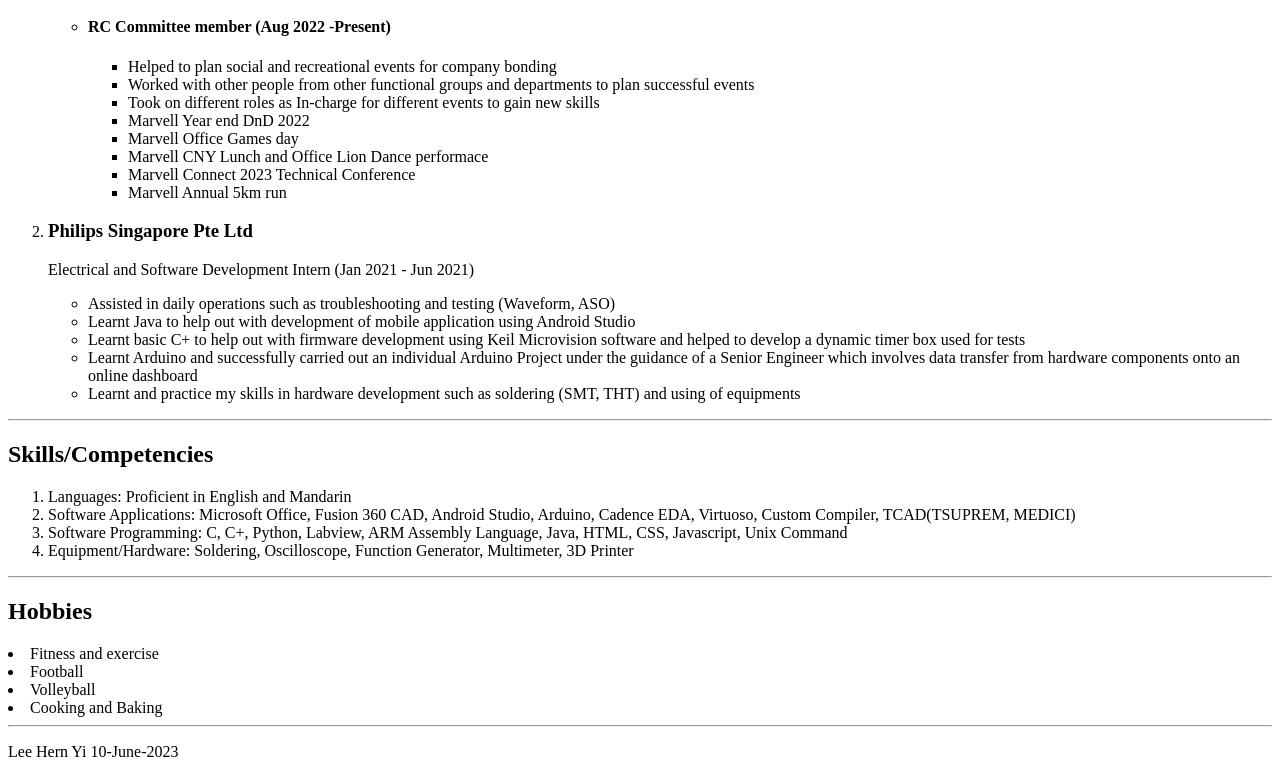
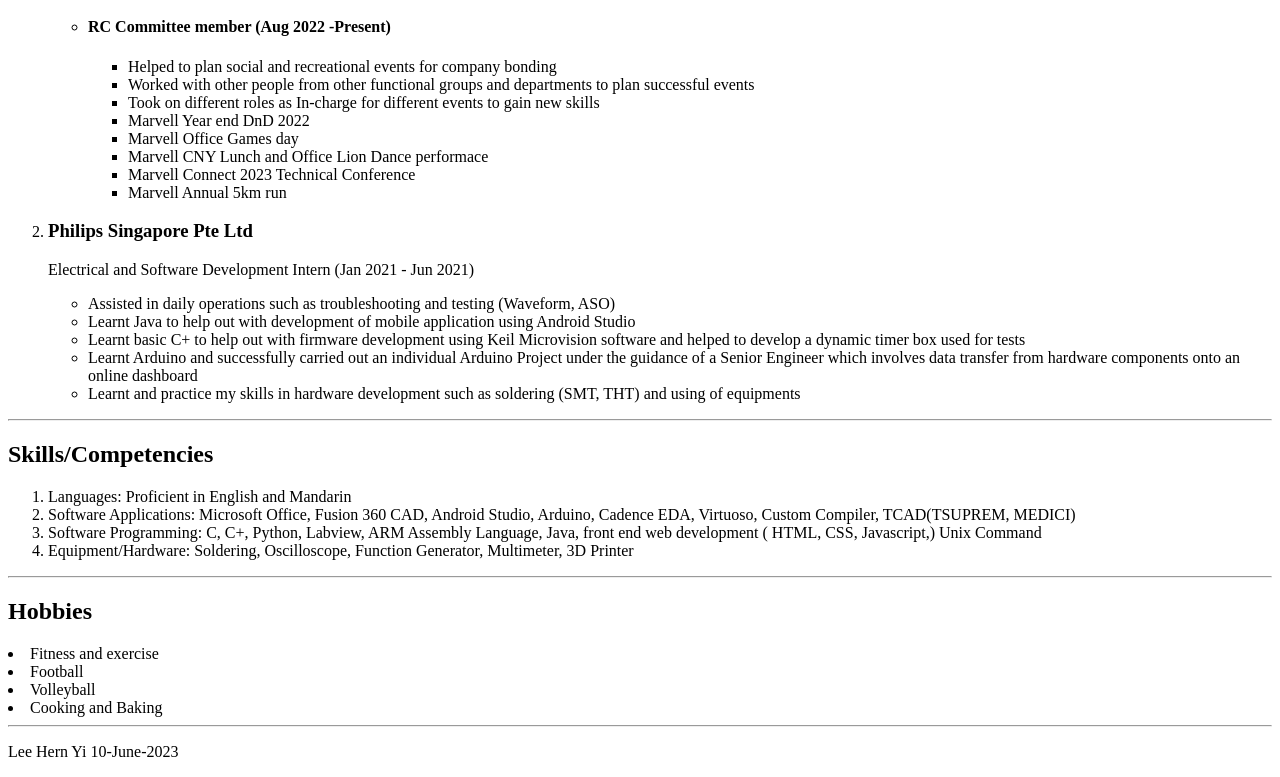
Before and after one commit to hhhhernyi/LHY-resume, a plain HTML site: page index.html in a window 1280 px wide. Shown: the part 1881-2658 px from the top of the page. Drawn offline with Linux system fonts and the light colour scheme.

Commit message:
Add files via upload

```diff
--- a/index.html
+++ b/index.html
@@ -145,7 +145,7 @@
         </li>
 
         <li>
-            Software Programming: C, C+, Python, Labview, ARM Assembly Language, Java, HTML, CSS, Javascript, Unix Command
+            Software Programming: C, C+, Python, Labview, ARM Assembly Language, Java, front end web development ( HTML, CSS, Javascript,) Unix Command
         </li>
 
         <li>
```
